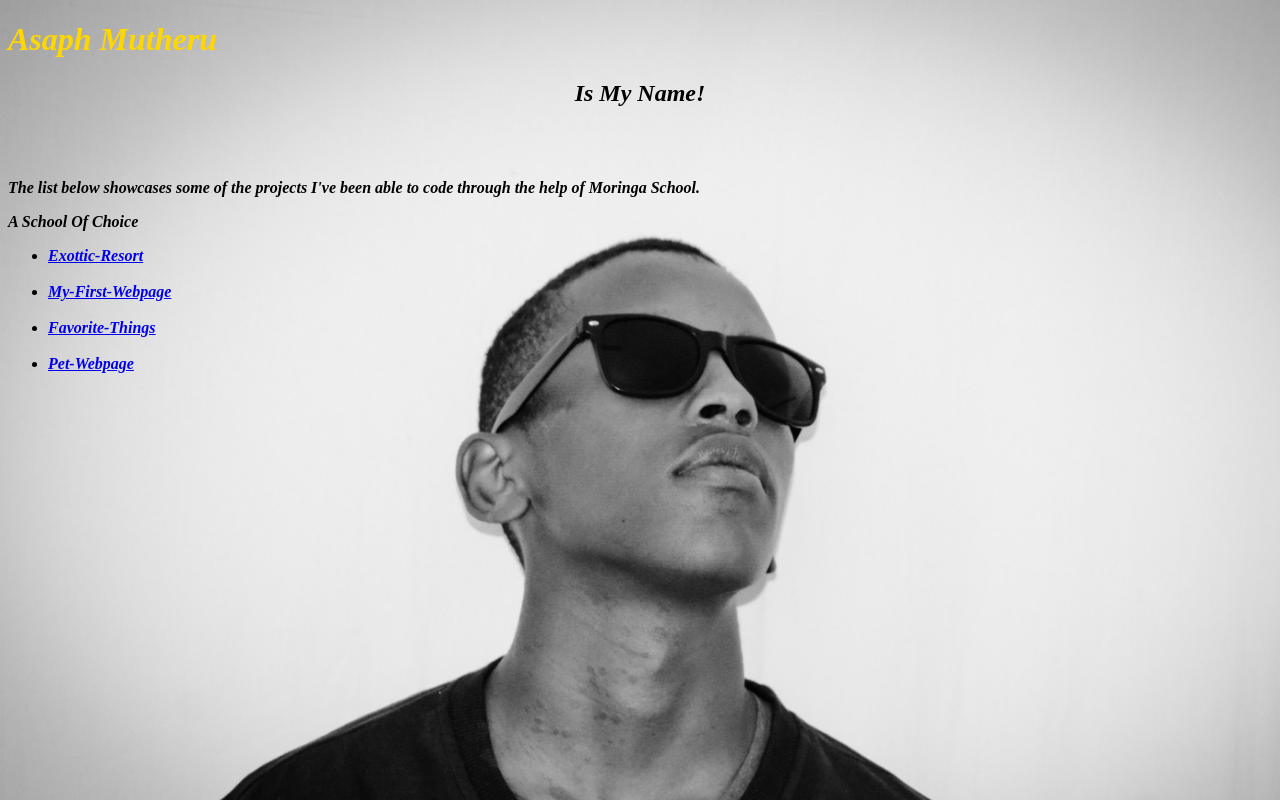
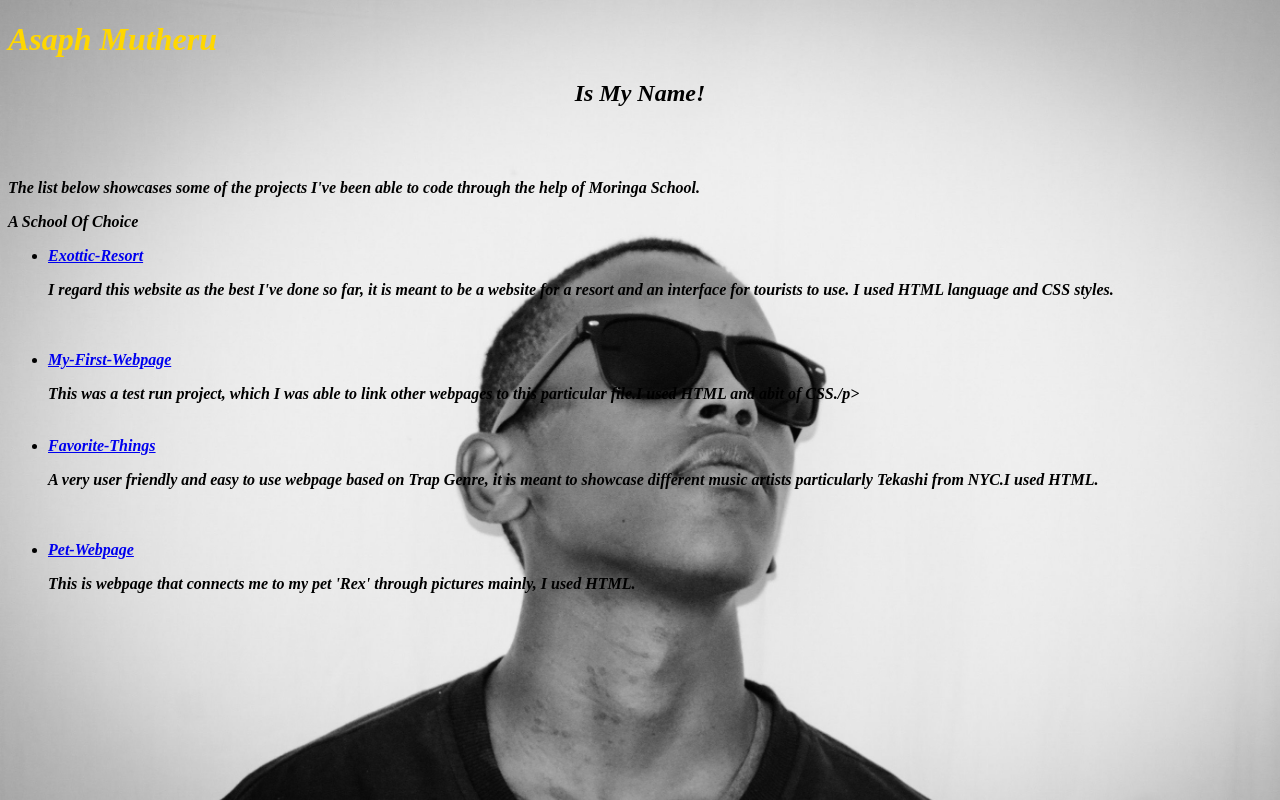
Before and after one commit to Asaph101/Portfolio-Page, a plain HTML site: page index.html in a window 1280 px wide. Drawn offline with Linux system fonts and the light colour scheme.

Commit message:
Add descriptive paragraphs

```diff
--- a/Portfolio.html
+++ b/index.html
@@ -14,15 +14,19 @@
     <p><strong>A School Of Choice</strong><p>
   <ul>
      <li><a class="link" href="https://resort-website-project/index.html">Exottic-Resort</a>
+      <p>I regard this website as the best I've done so far, it is meant to be a website for a resort and an interface for tourists to use. I used HTML language and CSS styles.</p>
      <br />
      <br />
      <li><a class="link" href="https://my-first-website/index.html">My-First-Webpage</a>
+      <p>This was a test run project, which I was able to link other webpages to this particular file.I used HTML and abit of CSS./p>
      <br />
      <br />
      <li><a href="https:///my-favorite-things.html">Favorite-Things</a>
+      <p>A very user friendly and easy to use webpage based on Trap Genre, it is meant to showcase different music artists particularly Tekashi from NYC.I used HTML.</p>
      <br />
      <br />
      <li><a class="link" href="https://pet-website/index.html">Pet-Webpage</a>
+      <p>This is webpage that connects me to my pet 'Rex' through pictures mainly, I used HTML.</p>
   </ul>
  </body>
 </html>
```
